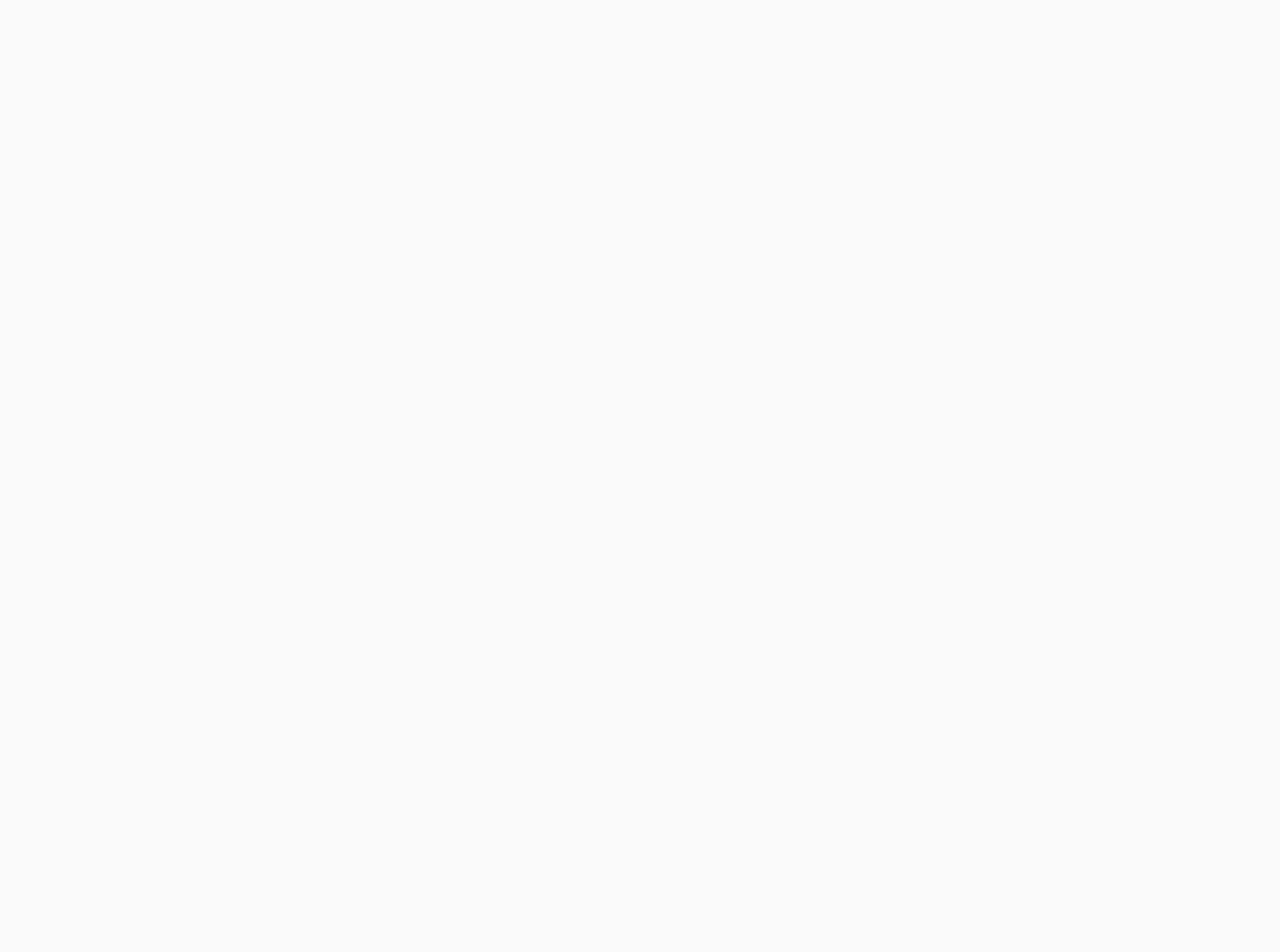
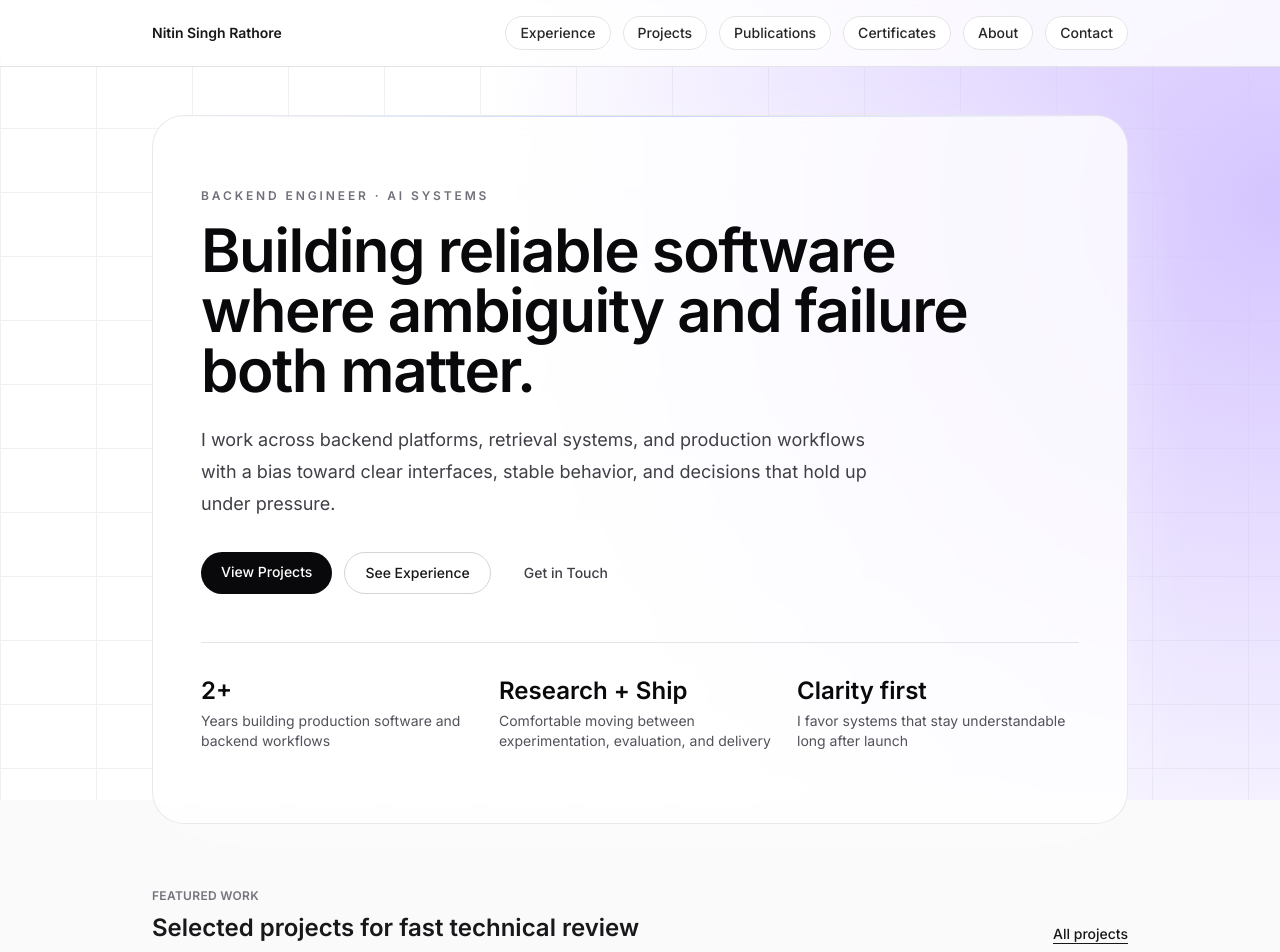
Before and after one commit to Nitin3560/Nitin-portfolio, a Next.js app: page / in a window 1280 px wide. Before the commit this address had no page. Shown: the top 952 px of the page. Before the commit the page ends 800 px from the top, so only its background shows below. Built offline with nearby package versions, Linux system fonts and the light colour scheme.

Commit message:
Replace static redirect with Next homepage

```diff
--- a/app/page.tsx
+++ b/app/page.tsx
@@ -1,5 +1,133 @@
-import { redirect } from "next/navigation";
+import Link from "next/link";
+import { Footer } from "@/components/footer";
+import { ProjectPreview } from "@/components/project-preview";
+import { Section } from "@/components/section";
+import { SiteHeader } from "@/components/site-header";
+import { ExperienceCard } from "@/components/experience-card";
+import { work } from "@/lib/content";
+import { experience } from "@/lib/experience";
+
+const featuredProjects = work.slice(0, 2);
+const featuredExperience = experience.filter((item) => item.featured).slice(0, 2);
 
 export default function HomePage() {
-  redirect("/portfolio/index.html");
+  return (
+    <>
+      <SiteHeader />
+      <main className="mx-auto max-w-5xl px-6 pb-24 pt-12">
+        <section className="relative overflow-hidden rounded-[2rem] border border-zinc-200/80 bg-white/80 px-8 py-14 shadow-[0_20px_80px_rgba(255,255,255,0.35)] backdrop-blur md:px-12 md:py-18">
+          <div className="absolute inset-x-0 top-0 h-px bg-gradient-to-r from-transparent via-indigo-200 to-transparent" />
+          <div className="relative max-w-3xl">
+            <p className="text-xs font-semibold uppercase tracking-[0.24em] text-zinc-500">
+              Backend Engineer · AI Systems
+            </p>
+            <h1 className="mt-4 text-4xl font-semibold tracking-tight text-zinc-950 md:text-6xl">
+              Building reliable software where ambiguity and failure both matter.
+            </h1>
+            <p className="mt-6 max-w-2xl text-base leading-8 text-zinc-700 md:text-lg">
+              I work across backend platforms, retrieval systems, and production workflows with
+              a bias toward clear interfaces, stable behavior, and decisions that hold up under pressure.
+            </p>
+
+            <div className="mt-8 flex flex-wrap gap-3">
+              <Link
+                href="/projects"
+                className="rounded-full bg-zinc-950 px-5 py-2.5 text-sm font-medium text-white transition hover:bg-zinc-800"
+              >
+                View Projects
+              </Link>
+              <Link
+                href="/experience"
+                className="rounded-full border border-zinc-300 bg-white px-5 py-2.5 text-sm font-medium text-zinc-900 transition hover:border-zinc-400 hover:bg-zinc-50"
+              >
+                See Experience
+              </Link>
+              <Link
+                href="/contact"
+                className="rounded-full border border-transparent px-5 py-2.5 text-sm font-medium text-zinc-700 transition hover:text-zinc-950"
+              >
+                Get in Touch
+              </Link>
+            </div>
+          </div>
+
+          <div className="mt-12 grid gap-4 border-t border-zinc-200 pt-8 md:grid-cols-3">
+            <div>
+              <p className="text-2xl font-semibold text-zinc-950">2+</p>
+              <p className="mt-1 text-sm text-zinc-600">Years building production software and backend workflows</p>
+            </div>
+            <div>
+              <p className="text-2xl font-semibold text-zinc-950">Research + Ship</p>
+              <p className="mt-1 text-sm text-zinc-600">Comfortable moving between experimentation, evaluation, and delivery</p>
+            </div>
+            <div>
+              <p className="text-2xl font-semibold text-zinc-950">Clarity first</p>
+              <p className="mt-1 text-sm text-zinc-600">I favor systems that stay understandable long after launch</p>
+            </div>
+          </div>
+        </section>
+
+        <Section
+          eyebrow="Featured Work"
+          title="Selected projects for fast technical review"
+          cta={{ label: "All projects", href: "/projects" }}
+        >
+          <div className="mt-6 grid gap-6 md:grid-cols-2">
+            {featuredProjects.map((project) => (
+              <ProjectPreview key={project.slug} project={project} />
+            ))}
+          </div>
+        </Section>
+
+        <Section
+          eyebrow="Experience"
+          title="Recent roles focused on backend reliability and delivery"
+          cta={{ label: "Full experience", href: "/experience" }}
+        >
+          <div className="mt-6 grid gap-6 md:grid-cols-2">
+            {featuredExperience.map((item) => (
+              <ExperienceCard key={`${item.title}-${item.org}`} item={item} />
+            ))}
+          </div>
+        </Section>
+
+        <Section
+          eyebrow="About"
+          title="How I like to work"
+          cta={{ label: "Read more", href: "/about" }}
+        >
+          <div className="mt-6 grid gap-6 md:grid-cols-[1.35fr_.65fr]">
+            <div className="rounded-2xl border border-zinc-200 bg-white p-6 shadow-sm">
+              <p className="text-sm leading-7 text-zinc-700">
+                I care about systems that are dependable in real use, not just persuasive in demos.
+                That usually means sharper interfaces, explicit tradeoffs, and enough observability to
+                understand what the software is doing when conditions get messy.
+              </p>
+              <p className="mt-4 text-sm leading-7 text-zinc-700">
+                My recent work spans backend APIs, deployment workflows, evaluation-heavy AI systems,
+                and making products easier to reason about for the next person who inherits them.
+              </p>
+            </div>
+
+            <div className="rounded-2xl border border-zinc-200 bg-zinc-50 p-6 shadow-sm">
+              <p className="text-xs font-semibold uppercase tracking-[0.18em] text-zinc-500">
+                Focus Areas
+              </p>
+              <div className="mt-4 flex flex-wrap gap-2">
+                {["Backend Systems", "AI Tooling", "RAG", "Reliability", "CI/CD", "Evaluation"].map((item) => (
+                  <span
+                    key={item}
+                    className="rounded-full border border-zinc-200 bg-white px-3 py-1 text-xs font-medium text-zinc-700"
+                  >
+                    {item}
+                  </span>
+                ))}
+              </div>
+            </div>
+          </div>
+        </Section>
+      </main>
+      <Footer />
+    </>
+  );
 }
```
